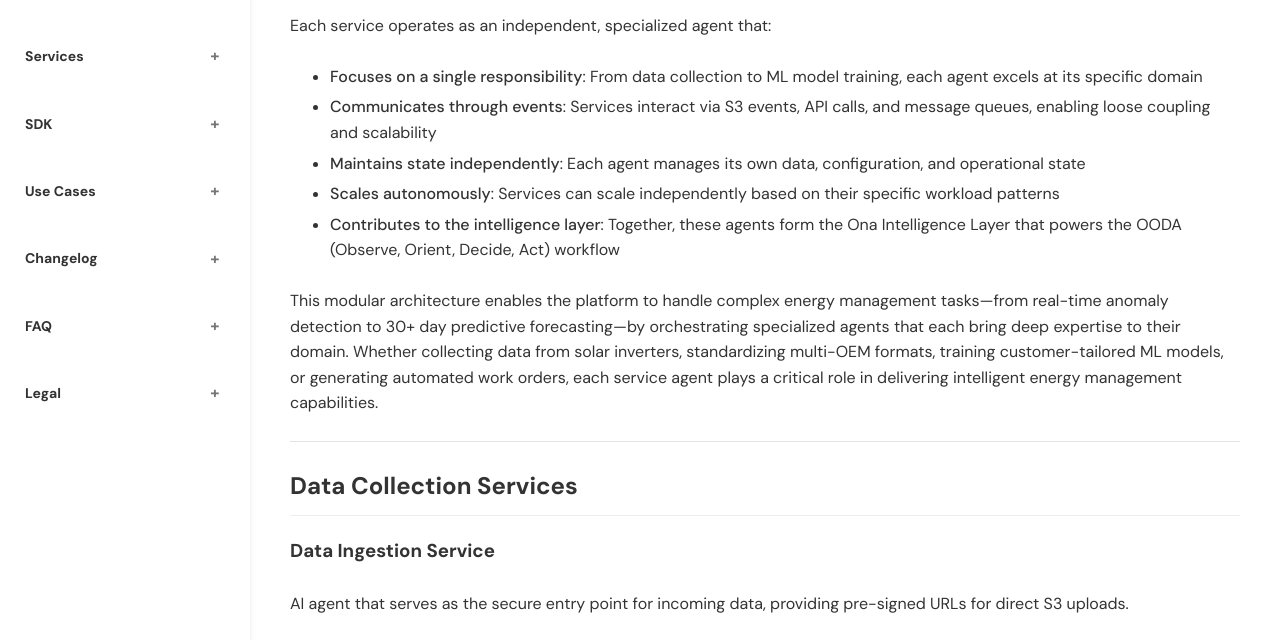
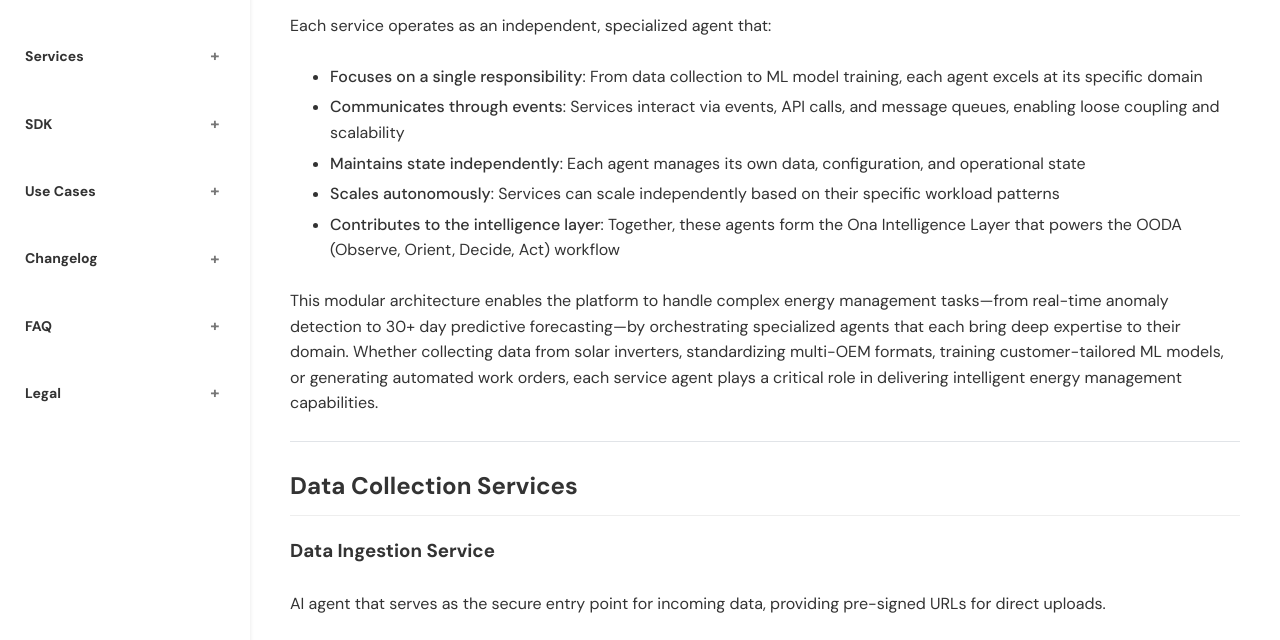
Before and after one commit to AsobaCloud/asobacode.github.io, a Jekyll site: the page built from archive/developers.md, in a window 1280 px wide and 900 px high. Shown: the part 257-897 px from the top of the window. Built offline with Jekyll 4.4.1, drawn with Linux system fonts in a browser that asks for light colours; comment, search, counter and statistics services are not loaded; some of the changed text lies outside the part shown.

```diff
--- a/archive/developers.md
+++ b/archive/developers.md
@@ -10,7 +10,7 @@ The Ona Platform is built on a distributed architecture of modular agents, each
 
 Each service operates as an independent, specialized agent that:
 - **Focuses on a single responsibility**: From data collection to ML model training, each agent excels at its specific domain
-- **Communicates through events**: Services interact via S3 events, API calls, and message queues, enabling loose coupling and scalability
+- **Communicates through events**: Services interact via events, API calls, and message queues, enabling loose coupling and scalability
 - **Maintains state independently**: Each agent manages its own data, configuration, and operational state
 - **Scales autonomously**: Services can scale independently based on their specific workload patterns
 - **Contributes to the intelligence layer**: Together, these agents form the Ona Intelligence Layer that powers the OODA (Observe, Orient, Decide, Act) workflow
@@ -25,7 +25,7 @@ This modular architecture enables the platform to handle complex energy manageme
 ### Data Ingestion Service
 {: #data-ingestion-service }
 
-AI agent that serves as the secure entry point for incoming data, providing pre-signed URLs for direct S3 uploads.
+AI agent that serves as the secure entry point for incoming data, providing pre-signed URLs for direct uploads.
 
 **Key Features**:
 - Secure entry point for data uploads
```
Also changed, not shown: other parts of archive/developers.md (+2 -3 lines).
